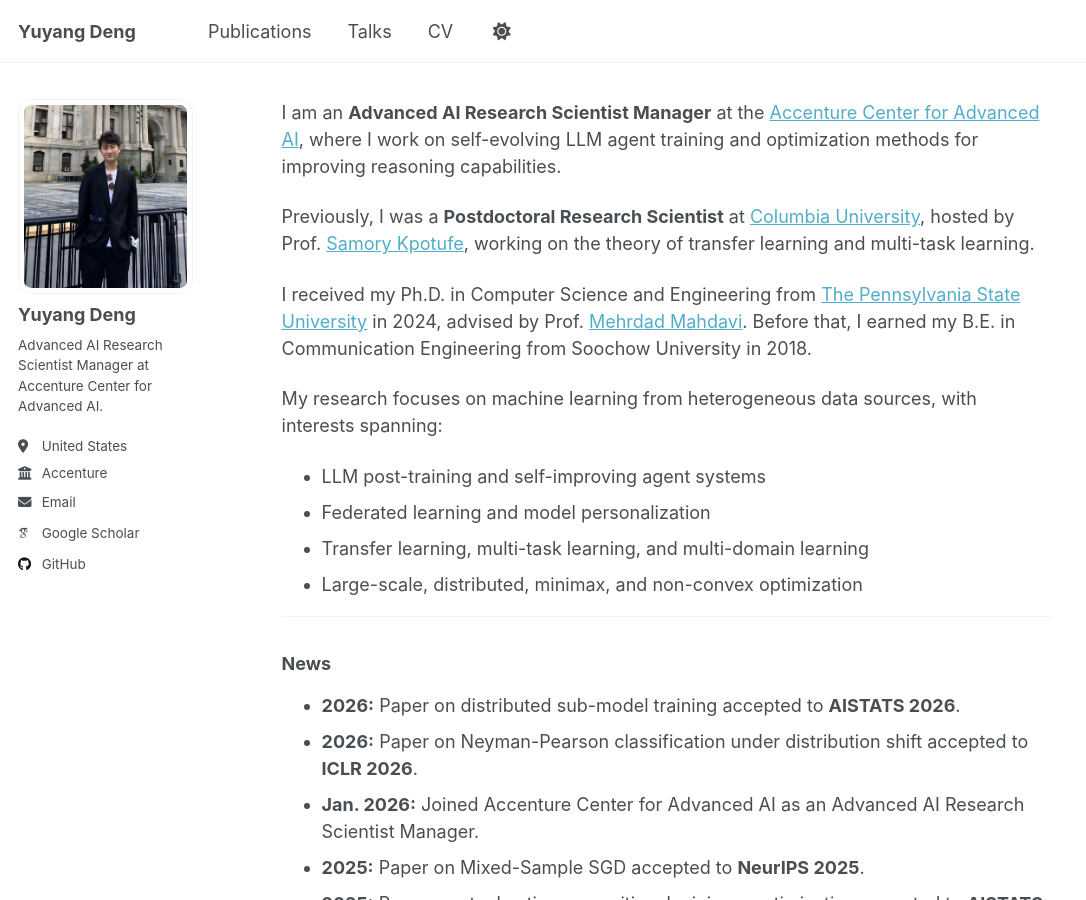
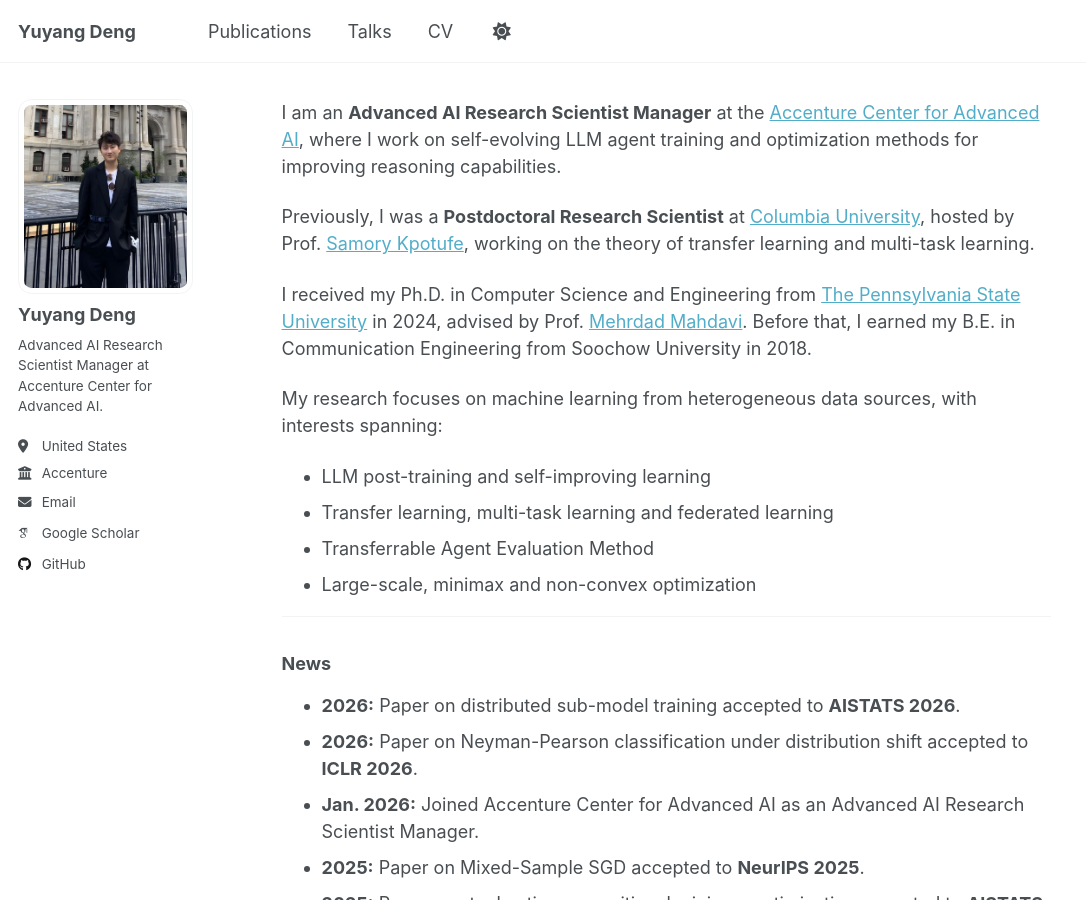
Before and after one commit to matthewgo2009/matthewgo2009.github.io, a Jekyll site: the page built from _pages/about.md, in a window 1280 px wide and 900 px high. Shown: the whole window, without its empty margins (0-1086 px from the left). Built offline with Jekyll 4.4.1, drawn with Linux system fonts in a browser that asks for light colours; some web fonts are replaced; a script that is not in the unit is left out.

Commit message:
Update homepage research interests

```diff
--- a/_pages/about.md
+++ b/_pages/about.md
@@ -14,10 +14,10 @@ I received my Ph.D. in Computer Science and Engineering from [The Pennsylvania S
 
 My research focuses on machine learning from heterogeneous data sources, with interests spanning:
 
-* LLM post-training and self-improving agent systems
-* Federated learning and model personalization
-* Transfer learning, multi-task learning, and multi-domain learning
-* Large-scale, distributed, minimax, and non-convex optimization
+* LLM post-training and self-improving learning
+* Transfer learning, multi-task learning and federated learning
+* Transferrable Agent Evaluation Method
+* Large-scale, minimax and non-convex optimization
 
 ---
 
```
